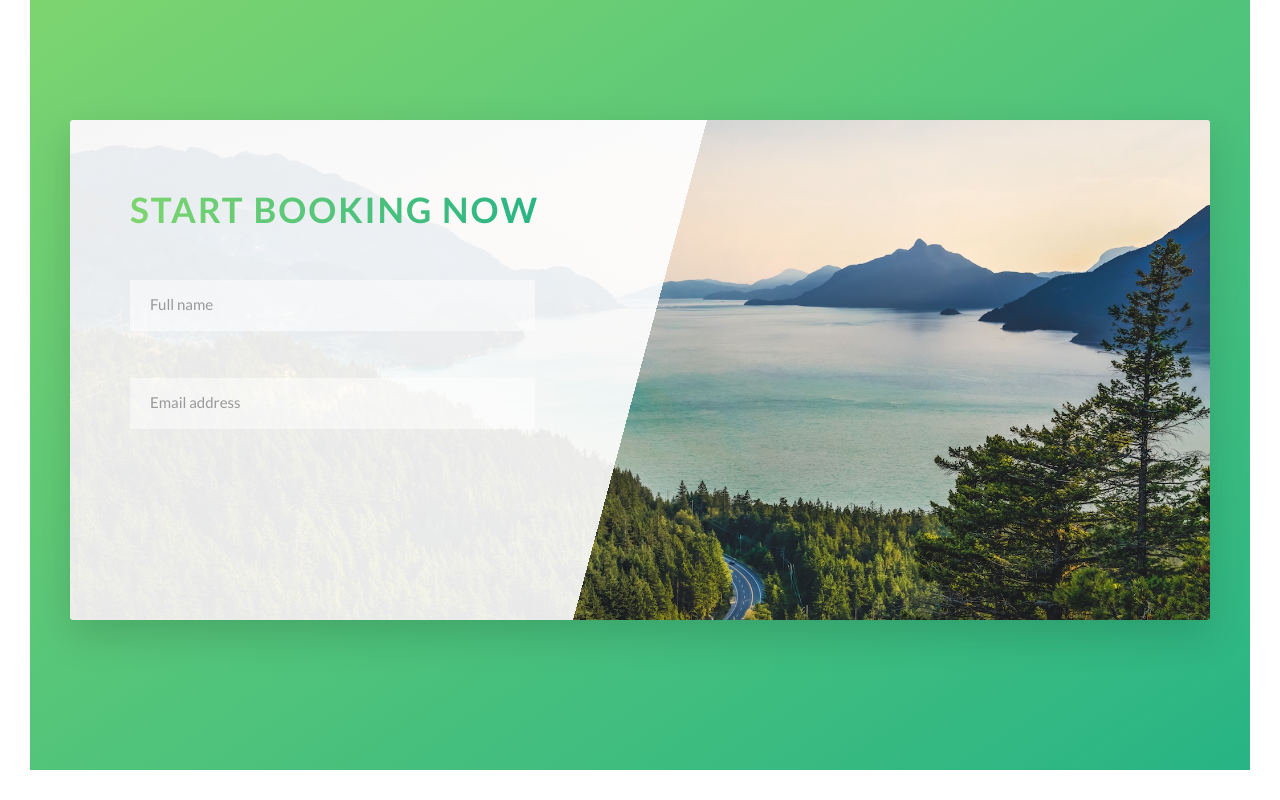
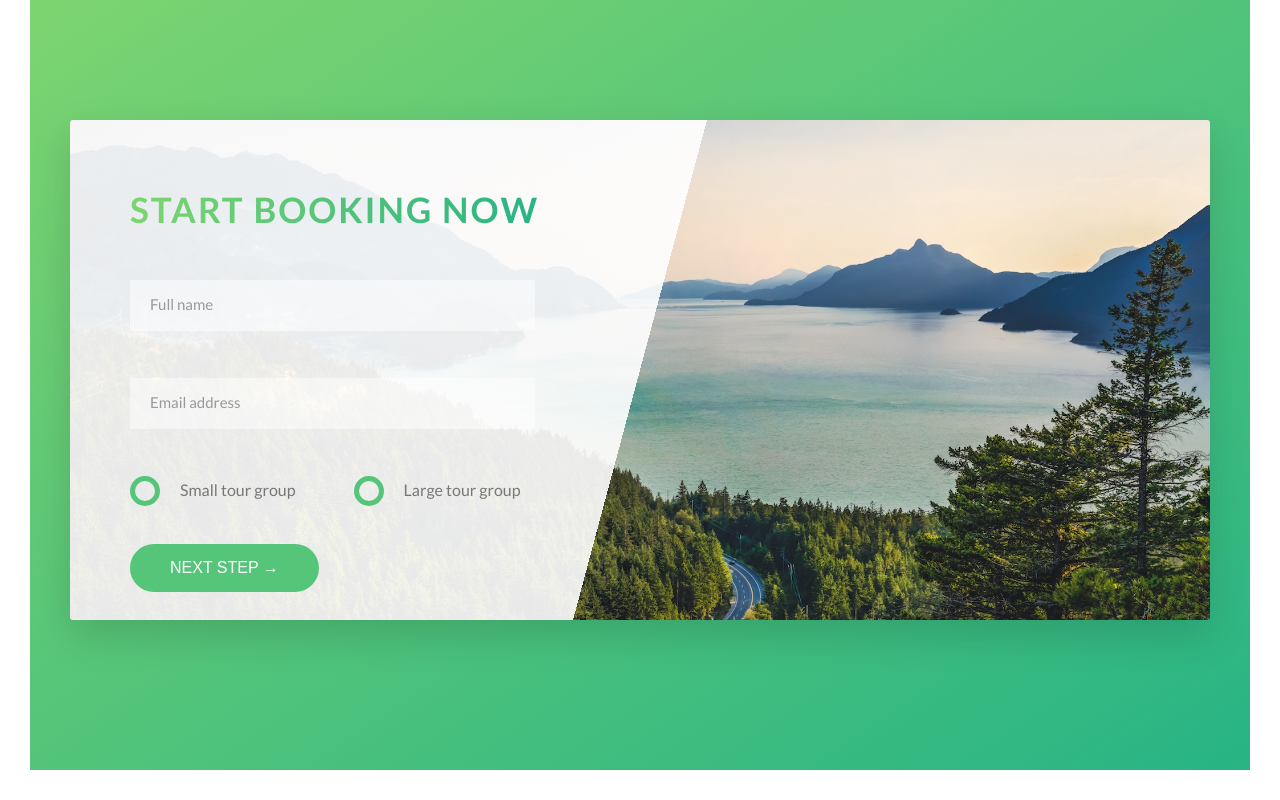
Before and after one commit to Zain541/advance-css-design, a website: page index.html in a window 1280 px wide. Shown: the part 4580-5380 px from the top of the page. Drawn offline with Linux system fonts and the light colour scheme.

Commit message:
Section 5: 7. Building the Booking Section - Part 3

```diff
--- a/index.html
+++ b/index.html
@@ -352,6 +352,37 @@
                   />
                   <label for="email" class="form__label">Email address</label>
                 </div>
+
+                <div class="form__group u-margin-bottom-medium">
+                  <div class="form__radio-group">
+                    <input
+                      type="radio"
+                      class="form__radio-input"
+                      name="size"
+                      id="small"
+                    />
+                    <label for="small" class="form__radio-label">
+                      <span class="form__radio-button"></span>
+                      Small tour group</label
+                    >
+                  </div>
+                  <div class="form__radio-group">
+                    <input
+                      type="radio"
+                      class="form__radio-input"
+                      name="size"
+                      id="large"
+                    />
+                    <label for="large" class="form__radio-label">
+                      <span class="form__radio-button"></span>
+
+                      Large tour group</label
+                    >
+                  </div>
+                </div>
+                <div class="form__group">
+                  <button class="btn btn--green">Next step &rarr;</button>
+                </div>
               </form>
             </div>
           </div>
--- a/sass/base/_utilities.scss
+++ b/sass/base/_utilities.scss
@@ -1,18 +1,18 @@
 .u-center-text {
-  text-align: center; //inline-block element is treated as a text so we can wrap it inside a new div and add the 'text-align:center' property to that div
+  text-align: center !important; //inline-block element is treated as a text so we can wrap it inside a new div and add the 'text-align:center' property to that div
 }
 .u-margin-bottom-medium {
-  margin-bottom: 4rem; // we may use this later
+  margin-bottom: 4rem !important; // we may use this later
 }
 .u-margin-bottom-small {
-  margin-bottom: 1.5rem;
+  margin-bottom: 1.5rem !important;
 }
 .u-margin-bottom-big {
-  margin-bottom: 8rem;
+  margin-bottom: 8rem !important;
 }
 .u-margin-top-big {
-  margin-top: 8rem;
+  margin-top: 8rem !important;
 }
 .u-margin-top-huge {
-  margin-top: 10rem;
+  margin-top: 10rem !important;
 }
--- a/sass/components/_button.scss
+++ b/sass/components/_button.scss
@@ -1,4 +1,5 @@
 .btn {
+  &,
   &:link,
   &:visited {
     text-transform: uppercase;
@@ -9,6 +10,10 @@
     transition: all 0.2s; /*The transition effect will start when the specified CSS property changes value.*/
     position: relative;
     font-size: $default-font-size;
+
+    //For button
+    border:none;
+    cursor: pointer;
   }
 
   &:hover {
@@ -21,7 +26,9 @@
     }
   }
 
-  &:active {
+  &:active,
+  &:focus {
+    outline: none;
     transform: translateY(-1px);
     box-shadow: 0 0.5rem 1rem rgba($color-black, 0.2);
   }
--- a/sass/components/_form.scss
+++ b/sass/components/_form.scss
@@ -15,6 +15,7 @@
         width: 90%;
         border-bottom: 3px solid transparent;
         display: block;
+        transition:all .3s;
 
         &:focus{
             outline: none;
@@ -47,4 +48,49 @@
         visibility: hidden;
         transform: translateY(-4rem);
     }
+
+    &__radio-group{
+        width: 49%;
+        display: inline-block;
+    }
+
+    &__radio-input{
+        display: none;
+    }
+
+    &__radio-label{
+        font-size: $default-font-size;
+        cursor: pointer;
+        position: relative;
+        padding-left: 5rem;
+    }
+
+    &__radio-button{
+        height:3rem;//these properties work on block or inline-block elements
+        width: 3rem;//these properties work on block or inline-block elements
+        border: 5px solid $color-primary;
+        border-radius: 50%;
+        display: inline-block;
+        position: absolute;
+        left: 0;
+        top: -.4rem;
+
+        &::after{
+            content: "";
+            height: 1.3rem;
+            width: 1.3rem;
+            display: block;
+            border-radius: 50%;
+            position: absolute;
+            top: 50%;
+            left: 50%;
+            transform: translate(-50%, -50%);
+            background-color: $color-primary;
+            opacity: 0;
+            transition: opacity .2s;
+        }
+    }
+    &__radio-input:checked ~ &__radio-label &__radio-button::after{ //&__radio-label is sibling of &__radio-input and &__radio-button is child of &__radio-input
+        opacity:1;
+    }
 }
```
Also changed, not shown: css/style.css.
